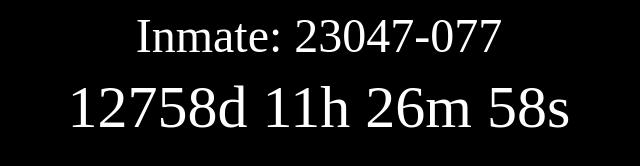
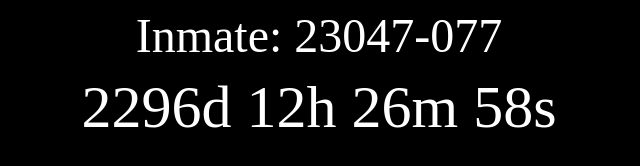
Before and after one commit to morganbm123/IncarceratedTime, a plain HTML site: page index2.html in a window 1280 px wide. Shown: the whole page, without its empty margins (321-961 px from the left). Drawn offline with Linux system fonts and the light colour scheme.

Commit message:
Update index2.html

```diff
--- a/index2.html
+++ b/index2.html
@@ -88,7 +88,7 @@
 
 <script>
 // Set the date we're counting down to
-var countDownDate = new Date("Jan 5, 2055 15:37:25").getTime();
+var countDownDate = new Date("May 15, 2026 16:37:25").getTime();
 
 // Update the count down every 1 second
 var x = setInterval(function() {
```
